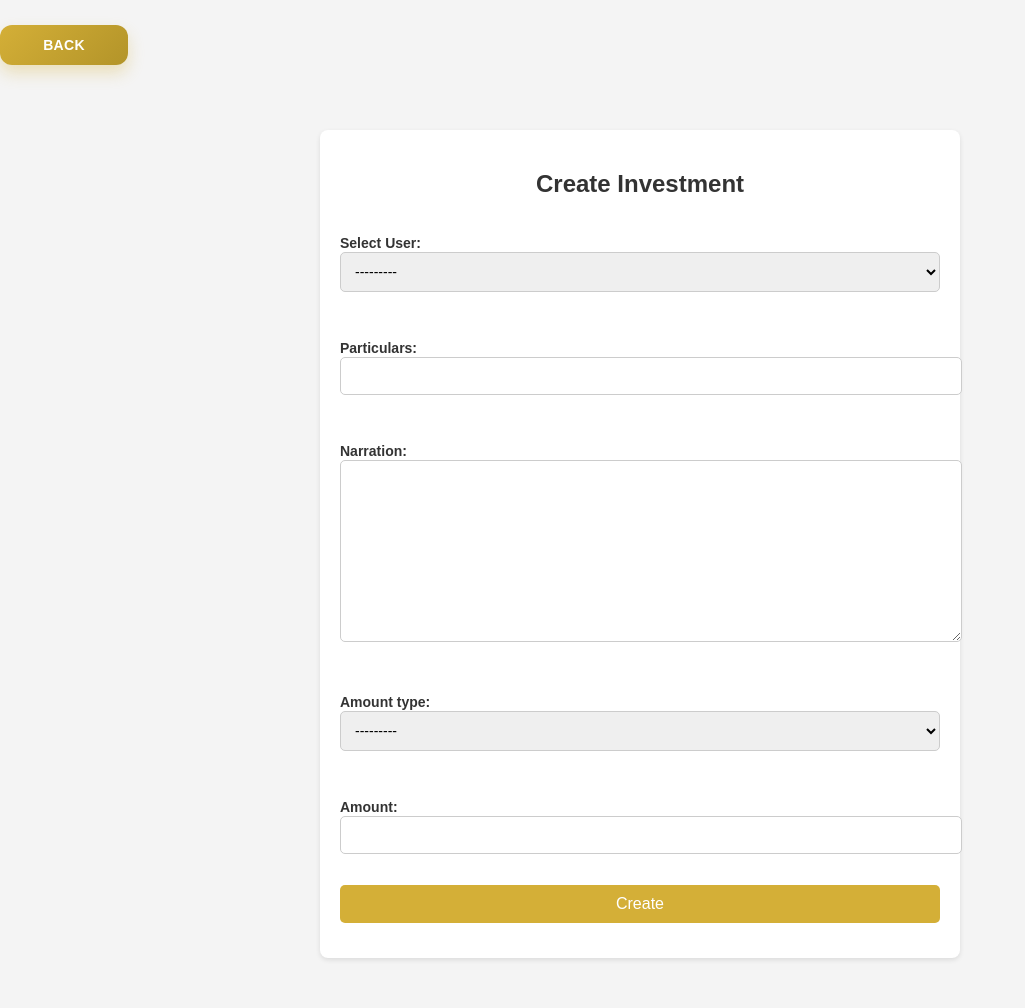
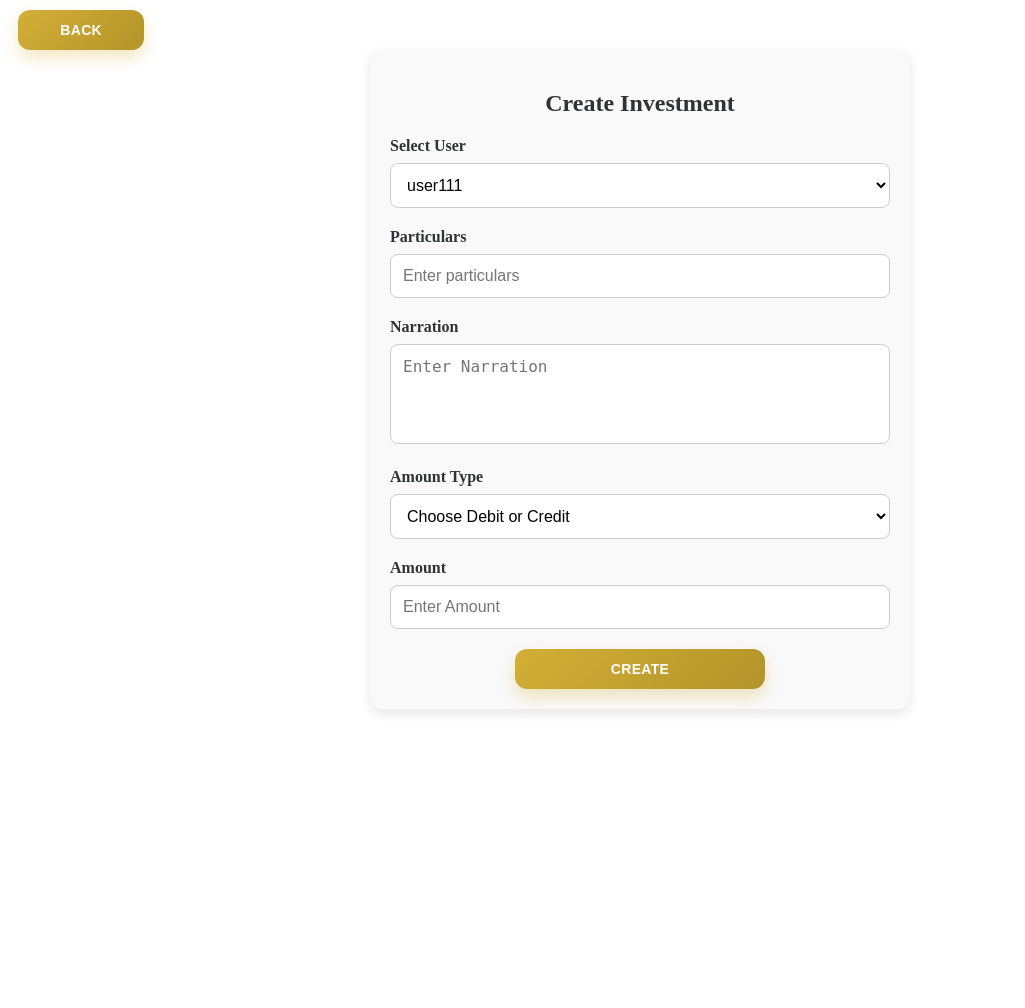
Before and after one commit to nijiya-curions/mufaza-project, a Django app: page /investapp/transactions/create/ in a window 1280 px wide. Shown: the whole page, without its empty margins (0-1025 px from the left). After the commit the page ends 714 px from the top, so only its background shows below. Run offline with Django 5.2, Linux system fonts and the light colour scheme; a user stored in the database is signed in; data comes from the database, SQL or seed files in the repository; both versions use the stored data as it was after the commit.

Commit message:
Changed createtransaction template for both admin and user and fixed login problem and set user dashboard view in order of pending transaction and fixed signup

```diff
--- a/investmentproject/investapp/forms.py
+++ b/investmentproject/investapp/forms.py
@@ -3,12 +3,18 @@ from django import forms
 from .models import CustomUser,Transaction
 from django.contrib.auth.hashers import make_password
 from django.contrib.auth.forms import UserChangeForm
+from django.core.validators import RegexValidator
 
 
 class SignupForm(forms.ModelForm):
+    # Adding the RegexValidator for phone_number to only accept numbers
+    phone_number = forms.CharField(
+        widget=forms.TextInput(attrs={'class': 'input-field'}),
+        validators=[RegexValidator(r'^\d{10}$', 'Enter a valid 10-digit phone number.')],
+        label='Phone Number'
+    )
     password = forms.CharField(widget=forms.PasswordInput(attrs={'class': 'input-field'}), label='Password')
     confirm_password = forms.CharField(widget=forms.PasswordInput(attrs={'class': 'input-field'}), label='Confirm Password')
-    phone_number = forms.CharField(widget=forms.TextInput(attrs={'class': 'input-field'}))
     address = forms.CharField(widget=forms.Textarea(attrs={'class': 'input-field', 'rows': 3}))
 
     class Meta:
@@ -34,6 +40,7 @@ class SignupForm(forms.ModelForm):
         if commit:
             user.save()
         return user
+
 
 
 
--- /dev/null
+++ b/investmentproject/investapp/static/css/style.css
@@ -0,0 +1,103 @@
+/* for create transaction templates */
+
+:root {
+    --form-field-bg: #ffffff;
+    --form-border-color: #ccc;
+    --form-border-radius: 8px;
+    --form-padding: 12px;
+    --form-font-size: 16px;
+    --accent-gold: #d4af37;
+    --text-primary: #2d3436;
+    --text-light: rgba(255, 255, 255, 0.9);
+}
+
+.container {
+    width: 100%;
+    max-width: 500px;
+    margin: 0 auto;
+    padding: 20px;
+    background: #f9f9f9;
+    border-radius: 12px;
+    box-shadow: 0 4px 12px rgba(0, 0, 0, 0.1);
+}
+
+.container h2 {
+    text-align: center;
+    margin-bottom: 20px;
+    font-size: 24px;
+    color: #2d3436;
+}
+
+.form-group {
+    margin-bottom: 20px;
+}
+
+label {
+    font-weight: bold;
+    margin-bottom: 8px;
+    display: block;
+    color: #2d3436;
+}
+
+.form-control {
+    width: 100%;
+    padding: var(--form-padding);
+    font-size: var(--form-font-size);
+    border: 1px solid var(--form-border-color);
+    border-radius: var(--form-border-radius);
+    background-color: var(--form-field-bg);
+    box-sizing: border-box;
+}
+
+.form-control:focus {
+    outline: none;
+    border-color: var(--accent-gold, #d4af37);
+    box-shadow: 0 0 4px rgba(212, 175, 55, 0.4);
+}
+
+textarea.form-control {
+    resize: none;
+    height: 100px;
+}
+
+/* Button styling */
+.btn {
+    padding: 12px 24px;
+    border-radius: 12px;
+    border: none;
+    cursor: pointer;
+    font-weight: 600;
+    transition: all 0.4s cubic-bezier(0.4, 0, 0.2, 1);
+    font-size: 14px;
+    letter-spacing: 0.3px;
+    text-transform: uppercase;
+
+   margin: auto;
+   display: block;
+    width: 50%;
+}
+
+.btn-gold {
+    background: linear-gradient(135deg, var(--accent-gold), #b39429);
+    color: #ffffff;
+    box-shadow: 0 8px 16px rgba(212, 175, 55, 0.3);
+}
+
+.btn-gold:hover {
+    transform: translateY(-3px);
+    box-shadow: 0 12px 24px rgba(212, 175, 55, 0.4);
+}
+.btngold2{
+    padding: 12px 24px;
+    border-radius: 12px;
+    border: none;
+    cursor: pointer;
+    font-weight: 600;
+    transition: all 0.4s cubic-bezier(0.4, 0, 0.2, 1);
+    font-size: 14px;
+    letter-spacing: 0.3px;
+    text-transform: uppercase;
+    margin-top: 10px;
+    margin-left: 10px;
+    width: 10%;
+}
--- a/investmentproject/investapp/templates/admin-user-dashboard.html
+++ b/investmentproject/investapp/templates/admin-user-dashboard.html
@@ -371,7 +371,6 @@ table th {
     </div>
 
     <!-- Display ledger details if ledger_data is available -->
-    <!-- Display ledger details if ledger_data is available -->
 {% if ledger_data %}
 <div class="ledger-modal">
 
--- a/investmentproject/investapp/templates/create_transaction.html
+++ b/investmentproject/investapp/templates/create_transaction.html
@@ -1,106 +1,11 @@
+{% load static %}
 <!DOCTYPE html>
 <html lang="en">
 <head>
     <meta charset="UTF-8">
     <meta name="viewport" content="width=device-width, initial-scale=1.0">
     <title>Create Transaction</title>
-    <style>
-
-     :root {
-                --accent-gold: #d4af37;
-}
-        body {
-            font-family: Arial, sans-serif;
-            background-color: #f4f4f4;
-            margin: 0;
-            padding: 0;
-        }
-        .container {
-            width: 90%;
-            max-width: 600px;
-            margin: 50px auto;
-            background-color: #fff;
-            padding: 20px;
-            box-shadow: 0 2px 5px rgba(0, 0, 0, 0.1);
-            border-radius: 8px;
-        }
-        h2 {
-            text-align: center;
-            color: #333;
-            margin-bottom: 20px;
-        }
-        form {
-            display: flex;
-            flex-direction: column;
-        }
-        label {
-            font-size: 14px;
-            color: #333;
-            margin-bottom: 5px;
-            font-weight: bold;
-        }
-        input, select, textarea, button {
-            width: 100%;
-            padding: 10px;
-            margin-bottom: 15px;
-            border: 1px solid #ccc;
-            border-radius: 5px;
-            font-size: 14px;
-        }
-        input:focus, select:focus, textarea:focus {
-            outline: none;
-            border-color: #eee01b;
-            box-shadow: 0 0 5px rgba(205, 212, 11, 0.5);
-        }
-        button {
-            background-color:#d4af37;
-            color: white;
-            border: none;
-            font-size: 16px;
-            cursor: pointer;
-            transition: background-color 0.3s;
-        }
-        button:hover {
-            background-color: #d4af37;
-            opacity: 0.9;
-        }
-        .error {
-            color: red;
-            font-size: 13px;
-        }
-        @media (max-width: 768px) {
-            .container {
-                width: 95%;
-                padding: 15px;
-            }
-        }
-
-        .btn {
-            padding: 12px 24px;
-            border-radius: 12px;
-            border: none;
-            cursor: pointer;
-            font-weight: 600;
-            transition: all 0.4s cubic-bezier(0.4, 0, 0.2, 1);
-            font-size: 14px;
-            letter-spacing: 0.3px;
-            text-transform: uppercase;
-            width: 10%;
-            margin-top: 25px;
-        }
-
-        .btn-gold {
-            background: linear-gradient(135deg, var(--accent-gold), #b39429);
-            color: white;
-            box-shadow: 0 8px 16px rgba(212, 175, 55, 0.3);
-        }
-
-        .btn-gold:hover {
-            transform: translateY(-3px);
-            box-shadow: 0 12px 24px rgba(212, 175, 55, 0.4);
-        }
-
-    </style>
+    <link rel="stylesheet" href="{% static 'css/style.css' %}">
 </head>
 <body>
 
@@ -119,16 +24,54 @@
 {% endif %}
 
 <a href="{% url 'transaction_list' %}" style="text-decoration: none;">
-    <button class="btn btn-gold" >
+    <button class="btn btn-gold btngold2" >
         Back
      </button></a>
 
-    <div class="container">
+     <div class="container">
         <h2>Create Investment</h2>
-        <form method="post" enctype="multipart/form-data">
+        <form method="post" enctype="multipart/form-data" class="profile-form">
             {% csrf_token %}
-            {{ form.as_p }}
-            <button type="submit" >Create</button>
+
+            <div class="form-group">
+                <label for="id_user">Select User</label>
+                <select name="user" id="id_user" class="form-control" required>
+                    {% for user in form.user.field.queryset %}
+                        <option value="{{ user.id }}" {% if form.user.value == user.id %}selected{% endif %}>
+                            {{ user }}
+                        </option>
+                    {% endfor %}
+                </select>
+            </div>
+            <div class="form-group">
+                <label for="id_particulars">Particulars</label>
+            <input type="text" name="particulars" id="id_particulars" value="{{ form.particulars.value|default:'' }}" class="form-control" placeholder="Enter particulars" required>
+    </div>
+
+            <div class="form-group">
+                <label for="id_narration">Narration</label>
+                <textarea name="narration" id="id_narration" class="form-control" placeholder="Enter Narration" required>{{ form.narration.value|default:'' }}</textarea>
+            </div>
+
+            <div class="form-group">
+                 <label for="id_amount_type">Amount Type</label>
+                <select name="amount_type" id="id_amount_type" class="form-control" required>
+                    <option value="" disabled selected hidden>Choose Debit or Credit</option>
+                    {% for choice_value, choice_label in form.amount_type.field.choices %}
+                        <option value="{{ choice_value }}" {% if form.amount_type.value == choice_value %}selected{% endif %}>
+                            {{ choice_label }}
+                        </option>
+                    {% endfor %}
+                </select>
+
+            </div>
+
+            <div class="form-group">
+                <label for="id_amount">Amount</label>
+                <input type="number" name="amount" id="id_amount" value="{{ form.amount.value|default:'' }}" class="form-control" placeholder="Enter Amount" required>
+            </div>
+
+            <button type="submit" class="btn btn-gold">Create</button>
         </form>
     </div>
 
--- a/investmentproject/investapp/views.py
+++ b/investmentproject/investapp/views.py
@@ -9,14 +9,11 @@ from django.contrib.auth import logout
 from django.contrib.auth.models import User
 from django.contrib.auth import get_user_model
 from django.db.models import Sum
-from django.views.generic import ListView
 from django.db import models
-from django.http import HttpResponseForbidden
-from django.contrib.messages import get_messages
 from decimal import Decimal
-from .forms import CustomUserCreationForm
 from django.core.paginator import Paginator
 from django.db.models import Q
+from django.views.decorators.cache import never_cache
 
 from django.shortcuts import render, redirect
 from django.contrib.auth.decorators import login_required
@@ -49,7 +46,18 @@ def signup_view(request):
 
 # login for all
 
+@never_cache
 def login_view(request):
+
+    if request.user.is_authenticated:  # Check if the user is already logged in
+        # Redirect to the appropriate dashboard based on user type
+        if request.user.is_superuser:
+            return redirect('transaction_list')  # Redirect superusers
+        elif request.user.username == 'developer':
+            return redirect('/pineapplepie/')  # Redirect developer users
+        else:
+            return redirect('dashboard')  # Redirect normal users
+
     if request.method == 'POST':
         username_or_email = request.POST['username']  # Field for username or email
         password = request.POST['password']
@@ -239,7 +247,6 @@ def transaction_list(request):
             'return_amount': return_amount,  # Return amount for this user
         })
 
-
     # Paginate the user_balances list
     paginator = Paginator(user_balances, 8)  # Show 10 users per page
     page_number = request.GET.get('page')
@@ -364,58 +371,6 @@ def admin_user_home(request, user_id=None):
     })
 
 
-
-
-# def admin_user_home(request, user_id=None):
-#     # Filter users who have at least one approved transaction
-#     users_with_transactions = CustomUser.objects.filter(
-#         is_staff=False,
-#         is_superuser=False,
-#         transactions__status='approved'  # Filter for approved transactions
-#     ).distinct()  # Ensure no duplicates due to joins
-
-#     user_data = []
-#     for user in users_with_transactions:
-#         # Filter only approved transactions for the user
-#         transactions = Transaction.objects.filter(user=user, status='approved')
-#         total_credit = transactions.filter(amount_type='credit').aggregate(Sum('amount'))['amount__sum'] or 0
-#         total_debit = transactions.filter(amount_type='debit').aggregate(Sum('amount'))['amount__sum'] or 0
-
-#         # Calculate initial and current values
-#         first_transaction = transactions.filter(amount_type='credit').order_by('id').first()
-#         initial_value = first_transaction.amount if first_transaction else 0
-#         current_value = total_credit - total_debit
-
-#         # Calculate returns percentage
-#         if initial_value > 0:
-#             total_returns = round(((current_value - initial_value) / initial_value) * 100, 2)
-#         else:
-#             total_returns = 0  # Avoid division by zero
-
-#         # Append user data with calculated returns
-#         user_data.append({
-#             'username': user.username,
-#             'user_id': user.id,
-#             'debit_total': total_debit,
-#             'credit_total': total_credit,
-#             'total_returns': total_returns,  # Total returns as a percentage
-#             'status': 'Active' if total_returns > 0 else 'Inactive',
-#         })
-
-#     # If user_id is provided, retrieve selected user and their ledger
-#     ledger_data = None
-#     selected_user = None
-#     if user_id:
-#         selected_user = get_object_or_404(CustomUser, id=user_id)
-#         ledger_data = Transaction.objects.filter(user=selected_user, status='approved').order_by('-date')
-
-#     return render(request, 'admin-user-dashboard.html', {
-#         'user_data': user_data,
-#         'ledger_data': ledger_data,
-#         'selected_user': selected_user,
-#     })
-
-
 # for users creating transaction view
 
 @login_required
@@ -441,7 +396,15 @@ def manage_investment(request):
 def dashboard_view(request):
     # Filter all transactions for the logged-in user and transactions created by the admin
     user_transactions = Transaction.objects.filter(user=request.user) | Transaction.objects.filter(user__id=request.user.id)
-
+  # Order by status (pending first) and then by date (latest first)
+    user_transactions = user_transactions.order_by(
+        models.Case(
+            models.When(status='pending', then=0),
+            default=1,
+            output_field=models.IntegerField()
+        ),
+        '-date'  # Sort by date in descending order (latest first)
+    )
     # Pagination
     paginator = Paginator(user_transactions, 6)  # Show 6 transactions per page
     page_number = request.GET.get('page')  # Get the current page number from query parameters
```
Also changed, not shown: investmentproject/investapp/templates/dashboard.html (+1 -8 lines), investmentproject/investapp/templates/home.html (+6 -5 lines), investmentproject/investapp/templates/manage_investment.html (+40 -148 lines), investmentproject/investapp/templates/signup.html (+11 -1 lines), investmentproject/db.sqlite3, investmentproject/media/transaction_receipts/Acer_Wallpaper_05_3840x2400_qgZ73QT.jpg (added), 5 other files.
